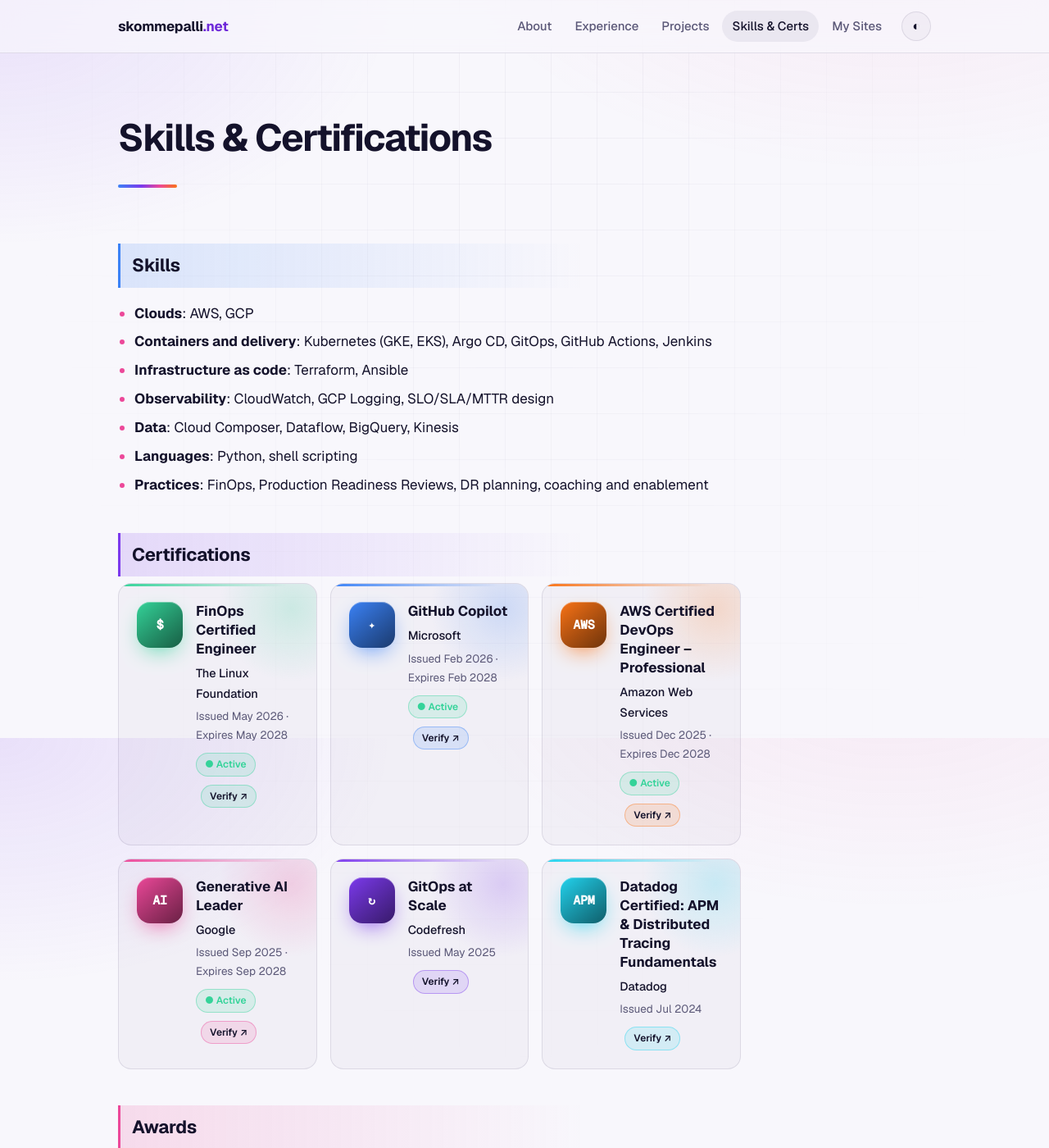
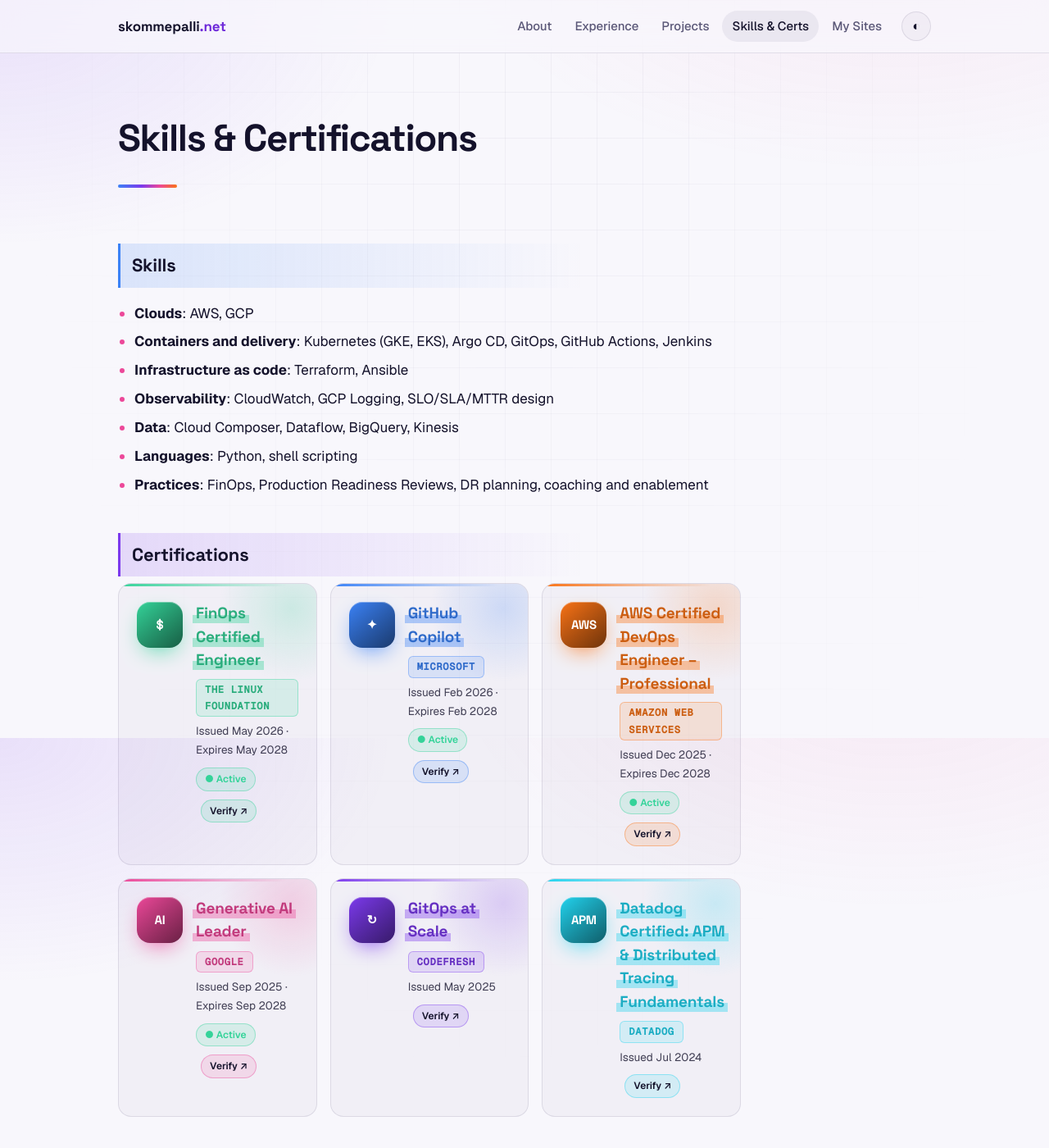
Before and after one commit to skommepa/skommepalli_Bio, a Jekyll site: the page built from skills.md, in a window 1280 px wide and 1400 px high. Shown: the whole window at 82% size. Built offline with Jekyll 4.4.1, drawn with Linux system fonts in a browser that asks for light colours.

Commit message:
Cert cards: coloured titles, highlighter effect, Space Grotesk display font
Co-Authored-By: Claude Sonnet 5.5 <noreply@anthropic.com>

```diff
--- a/_layouts/default.html
+++ b/_layouts/default.html
@@ -17,7 +17,7 @@
   </script>
   <link rel="preconnect" href="https://fonts.googleapis.com">
   <link rel="preconnect" href="https://fonts.gstatic.com" crossorigin>
-  <link href="https://fonts.googleapis.com/css2?family=Geist:wght@400;500;600;700;800&family=Geist+Mono:wght@400;500&display=swap" rel="stylesheet">
+  <link href="https://fonts.googleapis.com/css2?family=Space+Grotesk:wght@500;600;700&family=Geist:wght@400;500;600;700;800&family=Geist+Mono:wght@400;500&display=swap" rel="stylesheet">
   <link rel="stylesheet" href="{{ '/assets/css/style.css' | relative_url }}">
 </head>
 <body>
--- a/assets/css/style.css
+++ b/assets/css/style.css
@@ -251,6 +251,27 @@ a.card:hover::after { opacity: 1; }
 .award b { display: block; font-size: 15px; line-height: 1.35; }
 .award span { color: var(--muted); font-size: 13.5px; }
 
+/* ---- Display font, coloured titles and highlighter effect ---- */
+:root { --display: "Space Grotesk", "Geist", system-ui, sans-serif; }
+h1, h2, h3, .brand, .stat b, .badge { font-family: var(--display); }
+.card { --ct: color-mix(in srgb, var(--c) 62%, #fff); }
+:root[data-theme="light"] .card { --ct: color-mix(in srgb, var(--c) 82%, #000); }
+
+.cert h3 { font-size: 19px; letter-spacing: -0.01em; line-height: 1.5; color: var(--ct); }
+.hl {
+  background: linear-gradient(transparent 58%, color-mix(in srgb, var(--c) 38%, transparent) 58%);
+  -webkit-box-decoration-break: clone; box-decoration-break: clone; padding: 0 4px; margin-left: -4px;
+}
+.cert .issuer {
+  display: inline-block; margin: 2px 0 6px; padding: 2px 10px; border-radius: 6px;
+  font-family: var(--mono); font-size: 12px; font-weight: 600; letter-spacing: 0.06em; text-transform: uppercase;
+  color: var(--ct); background: color-mix(in srgb, var(--c) 14%, transparent); border: 1px solid color-mix(in srgb, var(--c) 38%, transparent);
+}
+.cert .meta { color: var(--text); opacity: 0.8; }
+.award b { color: var(--ct); font-family: var(--display); }
+.card h3 { color: var(--ct); }
+.section .card h3, a.card h3 { color: var(--ct); }
+
 /* Footer */
 .site-footer { border-top: 1px solid var(--border); padding: 28px 0; color: var(--muted); font-size: 14px; }
 .site-footer .wrap { display: flex; justify-content: space-between; gap: 16px; flex-wrap: wrap; }
--- a/skills.md
+++ b/skills.md
@@ -18,7 +18,7 @@ title: "Skills & Certifications"
   <a class="card cert c5" href="https://www.credly.com/badges/9709061d-b307-4f47-9dfd-23b7278228d3/linked_in_profile">
     <div class="badge" aria-hidden="true">$</div>
     <div>
-      <h3>FinOps Certified Engineer</h3>
+      <h3><span class="hl">FinOps Certified Engineer</span></h3>
       <div class="issuer">The Linux Foundation</div>
       <div class="meta">Issued May 2026 · Expires May 2028</div>
       <span class="pill">● Active</span><span class="pill verify">Verify ↗</span>
@@ -27,7 +27,7 @@ title: "Skills & Certifications"
   <a class="card cert c1" href="https://learn.microsoft.com/en-us/users/seshadrireddykommepalli-2626/credentials/9510075ff80356d">
     <div class="badge" aria-hidden="true">✦</div>
     <div>
-      <h3>GitHub Copilot</h3>
+      <h3><span class="hl">GitHub Copilot</span></h3>
       <div class="issuer">Microsoft</div>
       <div class="meta">Issued Feb 2026 · Expires Feb 2028</div>
       <span class="pill">● Active</span><span class="pill verify">Verify ↗</span>
@@ -36,7 +36,7 @@ title: "Skills & Certifications"
   <a class="card cert c4" href="https://www.credly.com/badges/99647ada-fcb7-4a7d-a3ff-7e847c73bf29/public_url">
     <div class="badge" aria-hidden="true">AWS</div>
     <div>
-      <h3>AWS Certified DevOps Engineer – Professional</h3>
+      <h3><span class="hl">AWS Certified DevOps Engineer – Professional</span></h3>
       <div class="issuer">Amazon Web Services</div>
       <div class="meta">Issued Dec 2025 · Expires Dec 2028</div>
       <span class="pill">● Active</span><span class="pill verify">Verify ↗</span>
@@ -45,7 +45,7 @@ title: "Skills & Certifications"
   <a class="card cert c3" href="https://www.credly.com/badges/0ef6dcdf-0073-4af0-9287-564423aca764/linked_in_profile">
     <div class="badge" aria-hidden="true">AI</div>
     <div>
-      <h3>Generative AI Leader</h3>
+      <h3><span class="hl">Generative AI Leader</span></h3>
       <div class="issuer">Google</div>
       <div class="meta">Issued Sep 2025 · Expires Sep 2028</div>
       <span class="pill">● Active</span><span class="pill verify">Verify ↗</span>
@@ -54,7 +54,7 @@ title: "Skills & Certifications"
   <a class="card cert c2" href="https://mycourse.app/MmggPVyTFH2rUt1vK">
     <div class="badge" aria-hidden="true">↻</div>
     <div>
-      <h3>GitOps at Scale</h3>
+      <h3><span class="hl">GitOps at Scale</span></h3>
       <div class="issuer">Codefresh</div>
       <div class="meta">Issued May 2025</div>
       <span class="pill verify">Verify ↗</span>
@@ -63,7 +63,7 @@ title: "Skills & Certifications"
   <a class="card cert c6" href="https://www.credly.com/badges/1da61172-ca35-43d4-8050-bef42ef132f4/linked_in_profile">
     <div class="badge" aria-hidden="true">APM</div>
     <div>
-      <h3>Datadog Certified: APM &amp; Distributed Tracing Fundamentals</h3>
+      <h3><span class="hl">Datadog Certified: APM &amp; Distributed Tracing Fundamentals</span></h3>
       <div class="issuer">Datadog</div>
       <div class="meta">Issued Jul 2024</div>
       <span class="pill verify">Verify ↗</span>
```
